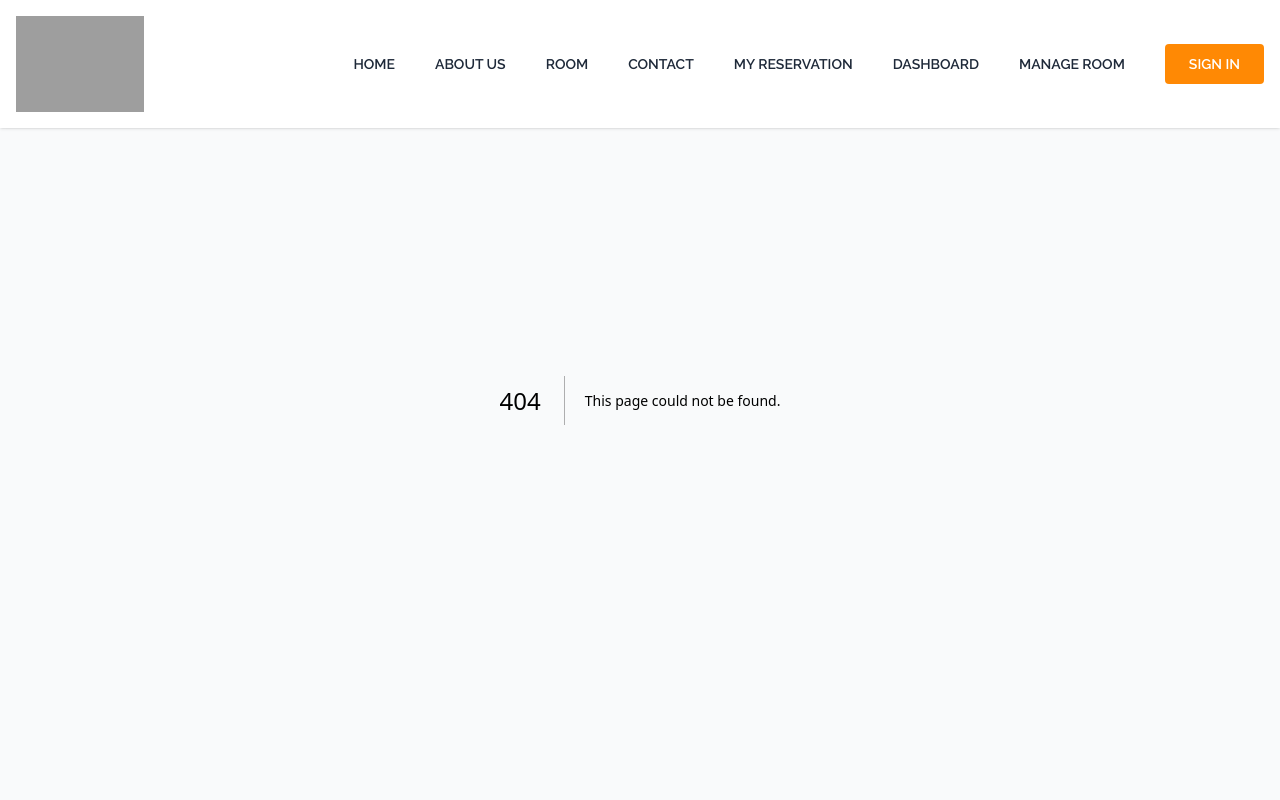
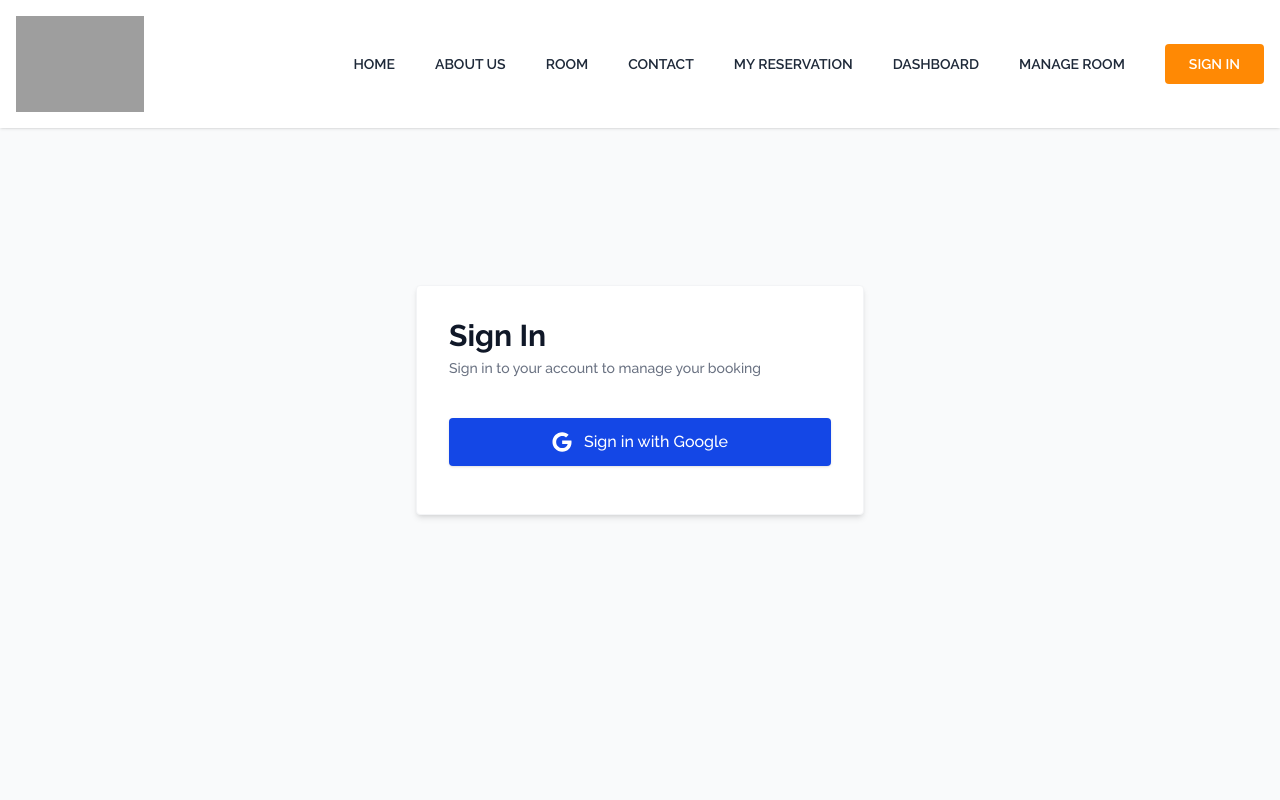
Before and after one commit to WaldiBahyHanif/booking, a Next.js app: page /sign-in in a window 1280 px wide. Before the commit this address had no page. Shown: the top 800 px of the page. Built offline with nearby package versions, Linux system fonts and the light colour scheme; grey boxes are pictures that could not be loaded.

Commit message:
Membuat Halaman Sign In dan Tombol Login Google.

```diff
--- /dev/null
+++ b/app/about/page.tsx
@@ -0,0 +1,74 @@
+import type { Metadata } from "next";
+import Image from "next/image";
+import HeaderSection from "@/components/header-section";
+import { IoEyeOutline, IoLocateOutline } from "react-icons/io5";
+
+export const metadata: Metadata = {
+  title: "About Us",
+  description: "Who we are and our story",
+};
+
+export default function AboutPage() {
+  return (
+    <div>
+      <HeaderSection
+        title="About Us"
+        subTitle="Mengenal lebih dekat visi dan dedikasi kenyamanan kami."
+      />
+
+      <div className="max-w-screen-xl mx-auto py-16 px-4">
+        <div className="grid md:grid-cols-2 gap-8 items-center">
+          <div className="relative w-full h-[400px] md:h-[500px]">
+            <Image
+              src="/about-image.jpg"
+              alt="About image"
+              fill
+              className="object-cover rounded-sm"
+            />
+          </div>
+
+          <div>
+            <h1 className="text-4xl md:text-5xl font-semibold text-gray-900 mb-4">
+              Who We Are
+            </h1>
+            <p className="text-gray-700 py-2 leading-relaxed">
+              Kami berdedikasi untuk memberikan pengalaman menginap terbaik
+              dengan perpaduan kenyamanan modern dan keramahan pelayanan khas
+              Indonesia. Setiap kamar dirancang untuk memastikan istirahat Anda
+              sempurna.
+            </p>
+
+            <ul className="space-y-6 pt-6 text-gray-800">
+              <li className="flex gap-5 items-start">
+                <div className="flex-none mt-1 text-orange-500">
+                  <IoEyeOutline size={28} />
+                </div>
+                <div className="flex-1">
+                  <h4 className="text-lg font-semibold mb-1">Vision :</h4>
+                  <p className="text-gray-600 text-sm leading-relaxed">
+                    Menjadi pilihan akomodasi utama yang memberikan standar
+                    kenyamanan dan keramahan tertinggi bagi setiap tamu.
+                  </p>
+                </div>
+              </li>
+
+              <li className="flex gap-5 items-start">
+                <div className="flex-none mt-1 text-orange-500">
+                  <IoLocateOutline size={28} />
+                </div>
+                <div className="flex-1">
+                  <h4 className="text-lg font-semibold mb-1">Mission :</h4>
+                  <p className="text-gray-600 text-sm leading-relaxed">
+                    Menyediakan fasilitas modern, menjaga kebersihan dan
+                    keamanan optimal, serta memberikan pelayanan hangat dan
+                    profesional secara konsisten.
+                  </p>
+                </div>
+              </li>
+            </ul>
+          </div>
+        </div>
+      </div>
+    </div>
+  );
+}
--- a/app/page.tsx
+++ b/app/page.tsx
@@ -1,80 +1,20 @@
-import type { Metadata } from "next";
-import Image from "next/image";
-import HeaderSection from "@/components/header-section";
-import { IoEyeOutline, IoLocateOutline } from "react-icons/io5";
+import Hero from "@/components/hero";
+import Main from "@/components/main";
 
-export const metadata: Metadata = {
-  title: "About Us",
-  description: "Who we are and our story",
-};
-
-export default function AboutPage() {
+export default function Home() {
   return (
     <div>
-      {/* Memanggil Header Section */}
-      <HeaderSection
-        title="About Us"
-        subTitle="Mengenal lebih dekat visi dan dedikasi kenyamanan kami."
-      />
-
-      {/* Konten Utama About Us */}
-      <div className="max-w-screen-xl mx-auto py-16 px-4">
-        <div className="grid md:grid-cols-2 gap-8 items-center">
-          {/* Kolom Kiri: Gambar About */}
-          <div className="relative w-full h-[400px] md:h-[500px]">
-            <Image
-              src="/about-image.jpg" // Pastikan nama file sesuai dengan yang di folder public
-              alt="About image"
-              fill
-              className="object-cover rounded-sm"
-            />
-          </div>
-
-          {/* Kolom Kanan: Teks Cerita, Visi, dan Misi */}
-          <div>
-            <h1 className="text-4xl md:text-5xl font-semibold text-gray-900 mb-4">
-              Who We Are
-            </h1>
-            <p className="text-gray-700 py-2 leading-relaxed">
-              Kami berdedikasi untuk memberikan pengalaman menginap terbaik
-              dengan perpaduan kenyamanan modern dan keramahan pelayanan khas
-              Indonesia. Setiap kamar dirancang untuk memastikan istirahat Anda
-              sempurna.
-            </p>
-
-            <ul className="space-y-6 pt-6 text-gray-800">
-              {/* Visi */}
-              <li className="flex gap-5 items-start">
-                <div className="flex-none mt-1 text-orange-500">
-                  <IoEyeOutline size={28} />
-                </div>
-                <div className="flex-1">
-                  <h4 className="text-lg font-semibold mb-1">Vision :</h4>
-                  <p className="text-gray-600 text-sm leading-relaxed">
-                    Menjadi pilihan akomodasi utama yang memberikan standar
-                    kenyamanan dan keramahan tertinggi bagi setiap tamu.
-                  </p>
-                </div>
-              </li>
-
-              {/* Misi */}
-              <li className="flex gap-5 items-start">
-                <div className="flex-none mt-1 text-orange-500">
-                  <IoLocateOutline size={28} />
-                </div>
-                <div className="flex-1">
-                  <h4 className="text-lg font-semibold mb-1">Mission :</h4>
-                  <p className="text-gray-600 text-sm leading-relaxed">
-                    Menyediakan fasilitas modern, menjaga kebersihan dan
-                    keamanan optimal, serta memberikan pelayanan hangat dan
-                    profesional secara konsisten.
-                  </p>
-                </div>
-              </li>
-            </ul>
-          </div>
-        </div>
+      <Hero />
+      <div className="mt-16 text-center">
+        <h1 className="text-4xl font-bold uppercase text-gray-800">
+          Room and Rates
+        </h1>
+        <p className="py-3 text-gray-500 max-w-xl mx-auto px-4">
+          Pilihan kamar terbaik dengan fasilitas lengkap dan kenyamanan maksimal
+          untuk masa inap Anda.
+        </p>
       </div>
+      <Main />
     </div>
   );
 }
--- /dev/null
+++ b/app/sign-in/page.tsx
@@ -0,0 +1,24 @@
+import type { Metadata } from "next";
+import { LoginGoogleButton } from "@/components/login-button";
+
+export const metadata: Metadata = {
+  title: "Sign In",
+  description: "Sign in to your account",
+};
+
+export default function SignInPage() {
+  return (
+    <div className="min-h-screen flex items-center justify-center px-4">
+      <div className="bg-white w-full max-w-md mx-auto rounded-sm shadow-md p-8 border border-gray-100">
+        <h1 className="text-3xl font-bold text-gray-900 mb-1">Sign In</h1>
+        <p className="font-medium text-gray-500 mb-6 text-sm">
+          Sign in to your account to manage your booking
+        </p>
+
+        <div className="py-4 text-center">
+          <LoginGoogleButton />
+        </div>
+      </div>
+    </div>
+  );
+}
--- /dev/null
+++ b/components/login-button.tsx
@@ -0,0 +1,24 @@
+import { FaGoogle } from "react-icons/fa6";
+
+interface LoginButtonProps {
+  redirectUrl?: string;
+}
+
+export function LoginGoogleButton({ redirectUrl }: LoginButtonProps) {
+  return (
+    <form
+      action={async () => {
+        "use server";
+        // Logika login Auth.js akan dipasang di langkah selanjutnya
+      }}
+    >
+      <button
+        type="submit"
+        className="flex items-center justify-center gap-3 w-full bg-blue-700 hover:bg-blue-600 text-white font-medium py-3 px-6 text-base rounded-sm cursor-pointer transition shadow-sm"
+      >
+        <FaGoogle size={20} />
+        <span>Sign in with Google</span>
+      </button>
+    </form>
+  );
+}
```
